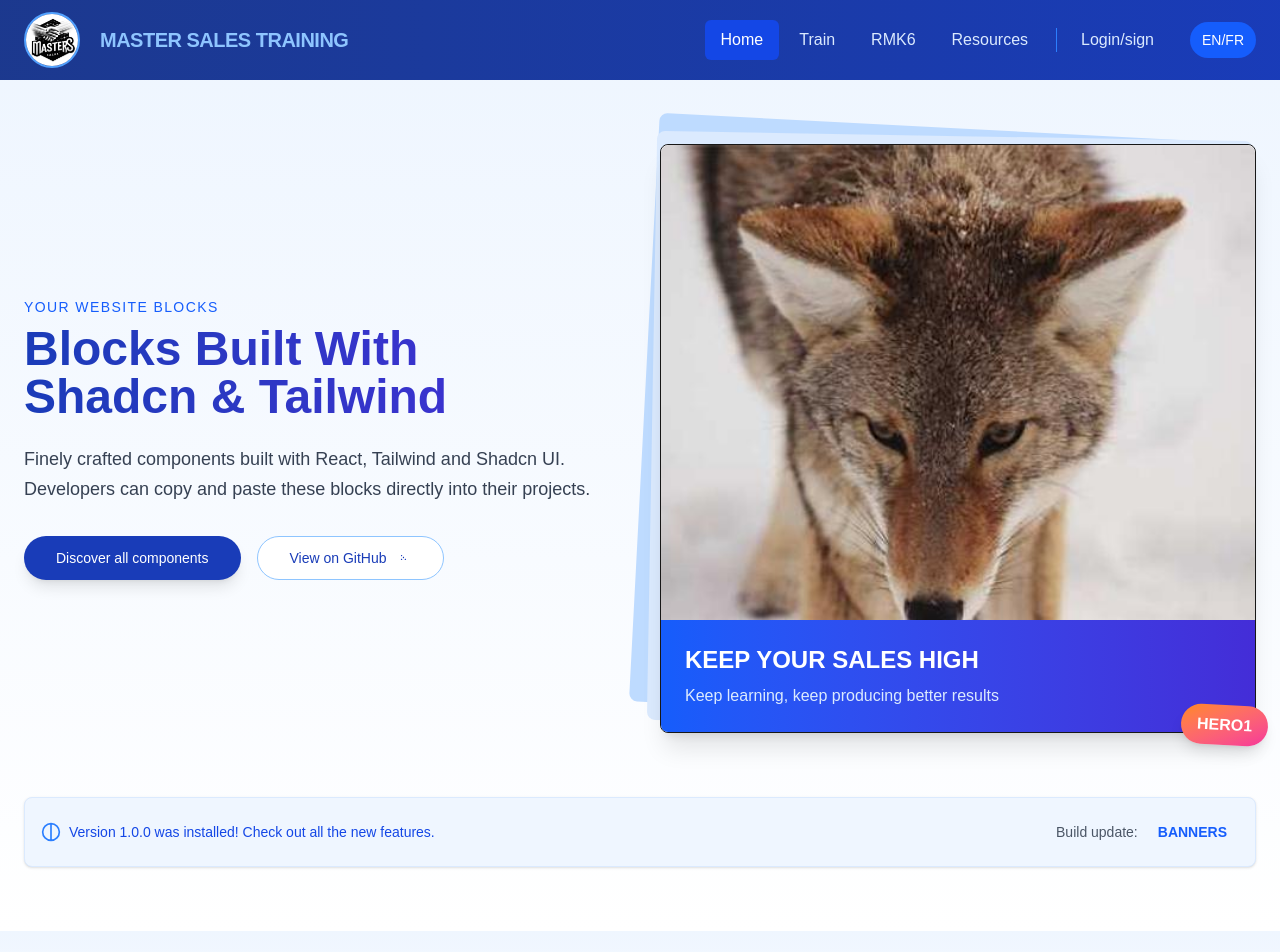
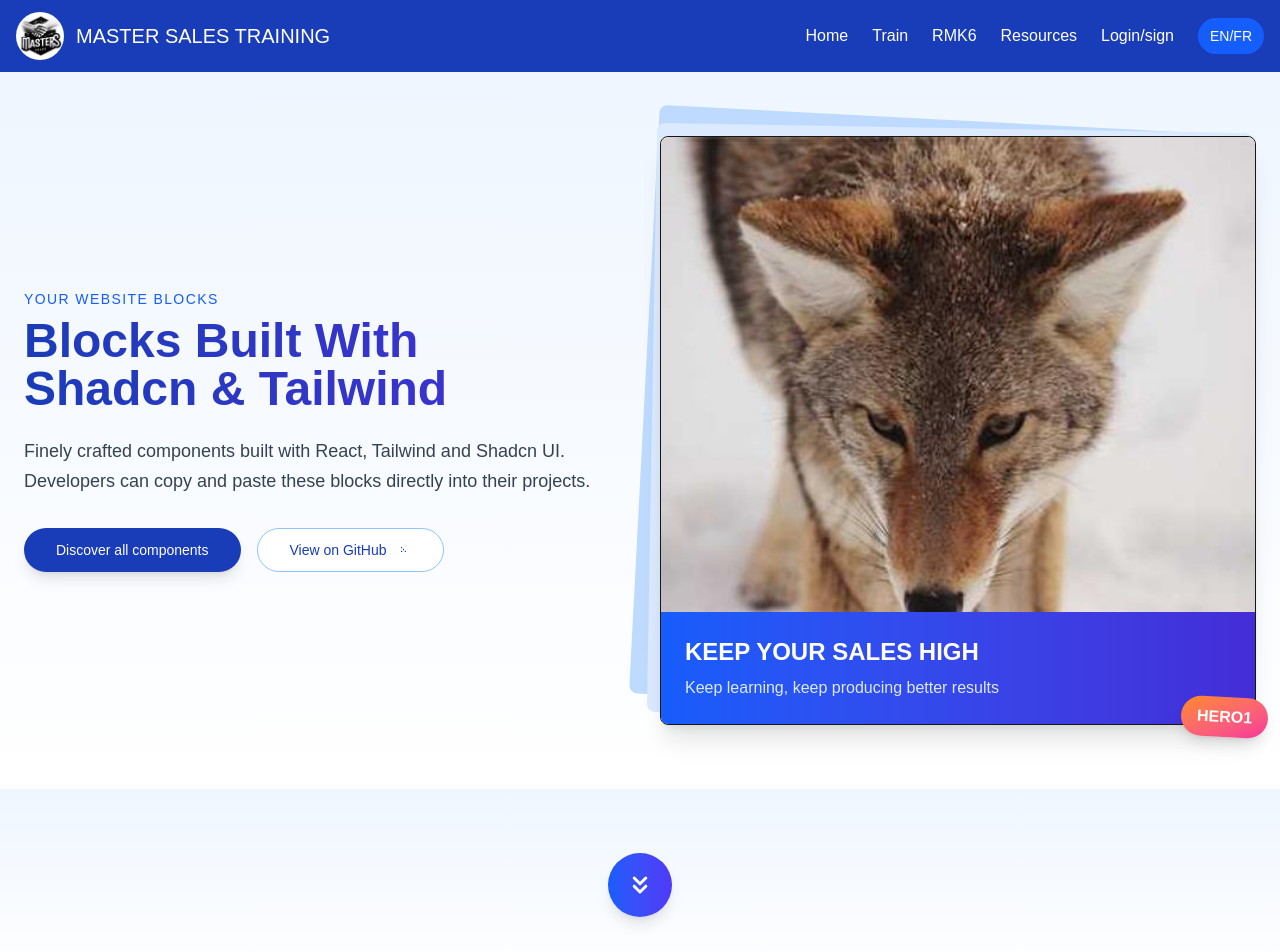
Before and after one commit to AndriiRabiniuk/masters-sales-frontend, a Next.js app: page / in a window 1280 px wide. Shown: the top 952 px of the page. Built offline with nearby package versions, Linux system fonts and the light colour scheme.

Commit message:
Refactor Navbar and HeroBlock components for improved mobile responsiveness and styling. Removed version notification from HeroBlock and updated Navbar to include mobile menu functionality. Adjusted layout and styles for better visual consistency.

```diff
--- a/src/components/HeroBlock.tsx
+++ b/src/components/HeroBlock.tsx
@@ -56,20 +56,7 @@ const HeroBlock = () => {
             </div>
           </div>
         </div>
-        <div className="mt-16 flex flex-col md:flex-row items-center justify-between text-sm p-4 bg-blue-50 rounded-lg border border-blue-100 shadow-sm">
-          <div className="flex items-center text-blue-700 mb-4 md:mb-0">
-            <svg className="w-5 h-5 mr-2 text-blue-500" viewBox="0 0 24 24" fill="none" xmlns="http://www.w3.org/2000/svg">
-              <path d="M12 2v20m0-20C6.477 2 2 6.477 2 12s4.477 10 10 10 10-4.477 10-10S17.523 2 12 2z" stroke="currentColor" strokeWidth="2" strokeLinecap="round" strokeLinejoin="round"/>
-            </svg>
-            <span className="font-medium">Version 1.0.0 was installed! Check out all the new features.</span>
-          </div>
-          <div className="flex items-center">
-            <span className="mr-2 text-gray-600 font-medium">Build update:</span>
-            <Button variant="ghost" size="sm" className="text-blue-600 hover:text-blue-800 hover:bg-blue-100 font-bold">
-              BANNERS
-            </Button>
-          </div>
-        </div>
+
       </div>
     </section>
   );
--- a/src/components/Navbar.tsx
+++ b/src/components/Navbar.tsx
@@ -1,48 +1,66 @@
-import React from 'react';
+import React, { useState } from 'react';
 import Link from 'next/link';
 import Image from 'next/image';
 import { Button } from './ui/button';
 
 const Navbar = () => {
+  const [mobileMenuOpen, setMobileMenuOpen] = useState(false);
+
   return (
-    <header className="bg-gradient-to-r from-blue-900 to-blue-800 text-white shadow-md">
-      <div className="container mx-auto px-6 py-3">
+    <header className="bg-blue-800 text-white shadow-md">
+      <div className="container mx-auto px-4 py-3">
         <div className="flex items-center justify-between">
           <div className="flex items-center">
             <Link href="/" className="mr-3">
-              <div className="relative h-14 w-14 overflow-hidden rounded-full border-2 border-blue-400">
+              <div className="relative h-12 w-12 overflow-hidden rounded-full">
                 <Image
                   src="/logo.jpg"
                   alt="Masters Logo"
-                  width={56}
-                  height={56}
+                  width={48}
+                  height={48}
                   className="object-cover"
                 />
               </div>
             </Link>
-            <div className="flex flex-col ml-2">
-              <span className="text-blue-300 font-bold text-xl tracking-tight">MASTER SALES TRAINING</span>
-            </div>
+            <span className="text-white font-medium text-xl">MASTER SALES TRAINING</span>
           </div>
 
-          <nav className="hidden md:flex items-center space-x-1">
-            <NavLink href="/" active>Home</NavLink>
-            <NavLink href="/train">Train</NavLink>
-            <NavLink href="/rmk6">RMK6</NavLink>
-            <NavLink href="/resources">Resources</NavLink>
-            <div className="h-6 border-r border-blue-500 mx-2"></div>
-            <NavLink href="/login">Login/sign</NavLink>
-            <Button size="sm" className="bg-blue-600 hover:bg-blue-700 text-white ml-4 rounded-full">
+          <div className="hidden md:flex items-center space-x-6">
+            <SimpleNavLink href="/">Home</SimpleNavLink>
+            <SimpleNavLink href="/train">Train</SimpleNavLink>
+            <SimpleNavLink href="/rmk6">RMK6</SimpleNavLink>
+            <SimpleNavLink href="/resources">Resources</SimpleNavLink>
+            <SimpleNavLink href="/login">Login/sign</SimpleNavLink>
+            <Button size="sm" className="bg-blue-600 hover:bg-blue-700 rounded-full text-white text-sm font-medium">
               EN/FR
             </Button>
-          </nav>
+          </div>
 
-          <button className="md:hidden text-white focus:outline-none">
+          <button
+            className="md:hidden text-white focus:outline-none"
+            onClick={() => setMobileMenuOpen(!mobileMenuOpen)}
+          >
             <svg className="h-6 w-6" fill="none" viewBox="0 0 24 24" stroke="currentColor">
               <path strokeLinecap="round" strokeLinejoin="round" strokeWidth={2} d="M4 6h16M4 12h16M4 18h16" />
             </svg>
           </button>
         </div>
+
+        {/* Mobile menu */}
+        {mobileMenuOpen && (
+          <div className="md:hidden mt-4 pb-4">
+            <div className="flex flex-col space-y-2">
+              <SimpleNavLink href="/">Home</SimpleNavLink>
+              <SimpleNavLink href="/train">Train</SimpleNavLink>
+              <SimpleNavLink href="/rmk6">RMK6</SimpleNavLink>
+              <SimpleNavLink href="/resources">Resources</SimpleNavLink>
+              <SimpleNavLink href="/login">Login/sign</SimpleNavLink>
+              <Button size="sm" className="bg-blue-600 hover:bg-blue-700 text-white mt-1">
+                EN/FR
+              </Button>
+            </div>
+          </div>
+        )}
       </div>
     </header>
   );
@@ -51,19 +69,11 @@ const Navbar = () => {
 interface NavLinkProps {
   href: string;
   children: React.ReactNode;
-  active?: boolean;
 }
 
-const NavLink: React.FC<NavLinkProps> = ({ href, children, active }) => {
+const SimpleNavLink: React.FC<NavLinkProps> = ({ href, children }) => {
   return (
-    <Link
-      href={href}
-      className={`px-4 py-2 rounded-md font-medium transition-colors ${
-        active
-          ? 'bg-blue-700 text-white'
-          : 'text-blue-100 hover:bg-blue-700 hover:text-white'
-      }`}
-    >
+    <Link href={href} className="text-white hover:text-blue-200 font-medium">
       {children}
     </Link>
   );
--- a/src/pages/_app.tsx
+++ b/src/pages/_app.tsx
@@ -1,6 +1,12 @@
 import "@/styles/globals.css";
 import type { AppProps } from "next/app";
+import Navbar from "@/components/Navbar";
 
 export default function App({ Component, pageProps }: AppProps) {
-  return <Component {...pageProps} />;
+  return (
+    <>
+      <Navbar />
+      <Component {...pageProps} />
+    </>
+  );
 }
--- a/src/pages/index.tsx
+++ b/src/pages/index.tsx
@@ -1,6 +1,5 @@
 import React from 'react';
 import { Geist, Geist_Mono } from "next/font/google";
-import Navbar from '@/components/Navbar';
 import HeroBlock from '@/components/HeroBlock';
 import LessonBlock from '@/components/LessonBlock';
 import PostBlock from '@/components/PostBlock';
@@ -18,7 +17,6 @@ const geistMono = Geist_Mono({
 export default function Home() {
   return (
     <div className={`${geistSans.variable} ${geistMono.variable} min-h-screen bg-white`}>
-      <Navbar />
       <main>
         <HeroBlock />
 
```
